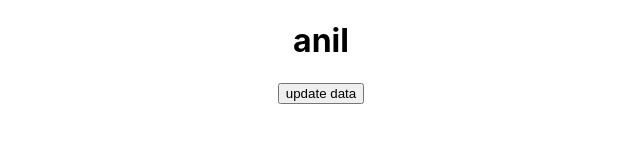
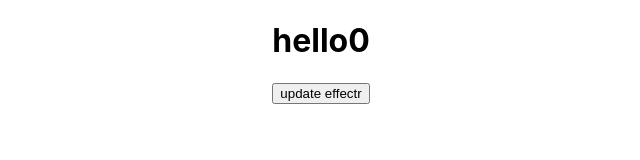
Before and after one commit to Guri1624/fundamental_of_react, a React (Create React App) app: page / in a window 1280 px wide. Shown: the top 160 px of the page, without its empty margins (319-959 px from the left). Built offline with nearby package versions, Linux system fonts and the light colour scheme.

Commit message:
boot useeffectt

```diff
--- a/src/App.js
+++ b/src/App.js
@@ -1,15 +1,19 @@
 
 import logo from './logo.svg';
 import './App.css';
-import React,{useState} from 'react'
+import React,{ useState,useEffect }  from 'react'
 function App()
 {
-     const [data,setData]=useState("anil")
+const [count,setCount]=useState(0)
+     useEffect(() =>{
+          alert("useefect")
+     }
+     )
      return(
      <div className="App">
-        <h1>{data} </h1>
-        <button onClick={()=>setData("mashal")}>update data</button>
-          </div>
+        <h1>hello{count} </h1>
+        <button onClick={()=>setCount(count+1)}>update effectr</button>
+        </div>
      );
 }
 export default App;
```
